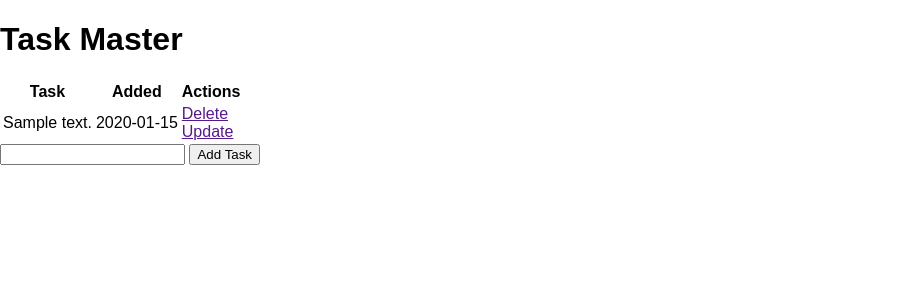
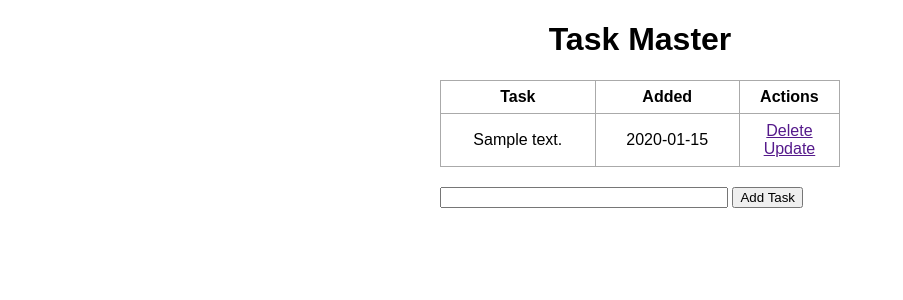
Before and after one commit to anscian/flask_tutorial, a Flask app: page / in a window 1280 px wide. Shown: the top 300 px of the page, without its empty margins (0-903 px from the left). Run offline with Flask 3, Linux system fonts and the light colour scheme; tables that the repository leaves empty hold one stand-in row (values such as "Sample post").

Commit message:
updated stylesheet and layout formatting

```diff
--- a/static/css/main.css
+++ b/static/css/main.css
@@ -2,3 +2,34 @@ body {
   margin: 0;
   font-family: sans-serif;
 }
+
+.content {
+  margin: 0 auto;
+  width: 400px;
+}
+
+table, td, th {
+  border: 1px solid #aaa;
+}
+
+table {
+  border-collapse: collapse;
+  width: 100%;
+}
+
+th {
+  height: 30px;
+}
+
+td {
+  text-align: center;
+  padding: 8px;
+}
+
+form {
+  margin-top: 20px;
+}
+
+#task_content {
+  width: 70%;
+}
--- a/templates/index.html
+++ b/templates/index.html
@@ -8,7 +8,7 @@
 
 {% block body %}
 <div class="content">
-  <h1>Task Master</h1>
+  <h1 style="text-align: center">Task Master</h1>
 
   <table>
     <tr>
```
